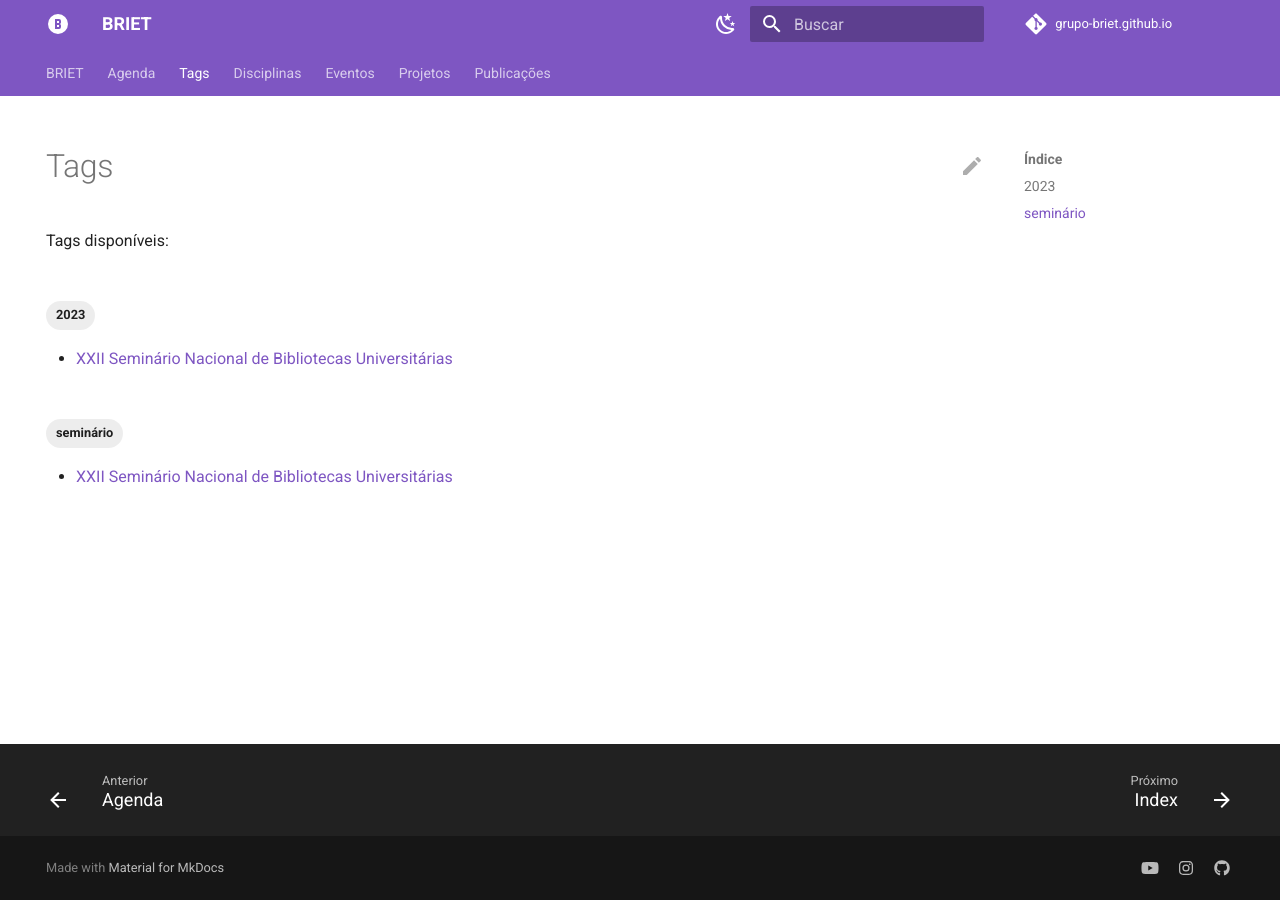
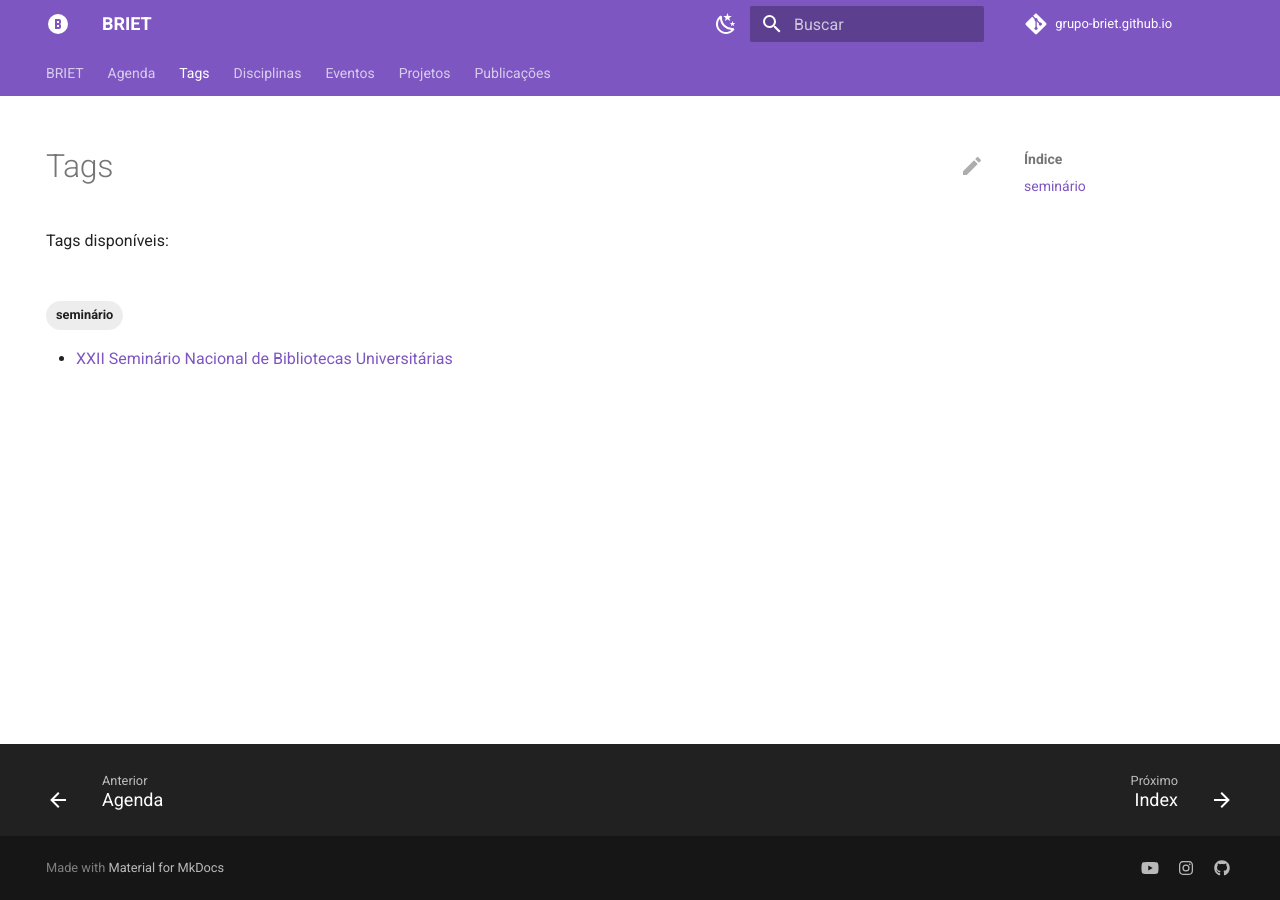
Before and after one commit to keellyayala/grupo-briet.github.io, an MkDocs documentation site: the page built from docs/tags.md, in a window 1280 px wide. Built offline with MkDocs 1.6.1 and Material for MkDocs 9.7.7, drawn with Linux system fonts in a browser that asks for light colours; a script that is not in the unit is left out; comment, search, counter and statistics services are not loaded.

Commit message:
Update xxii-seminario-nacional-biblioecas-universitarias.md

```diff
--- a/docs/eventos/xxii-seminario-nacional-biblioecas-universitarias.md
+++ b/docs/eventos/xxii-seminario-nacional-biblioecas-universitarias.md
@@ -1,7 +1,6 @@
 ---
 title: "XXII Seminário Nacional de Bibliotecas Universitárias"
 tags:
-  - 2023
   - seminário
 ---
 
```
